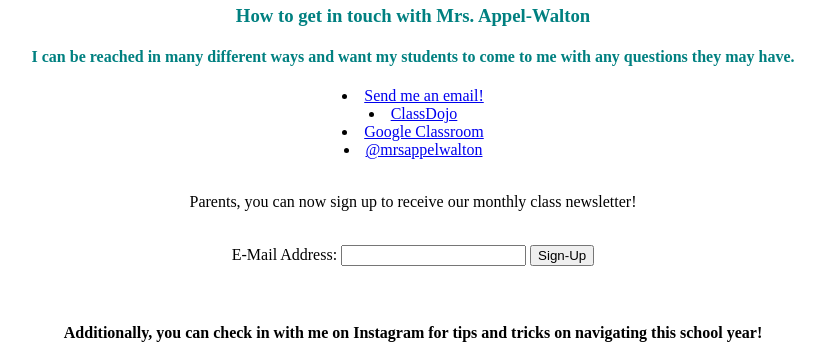
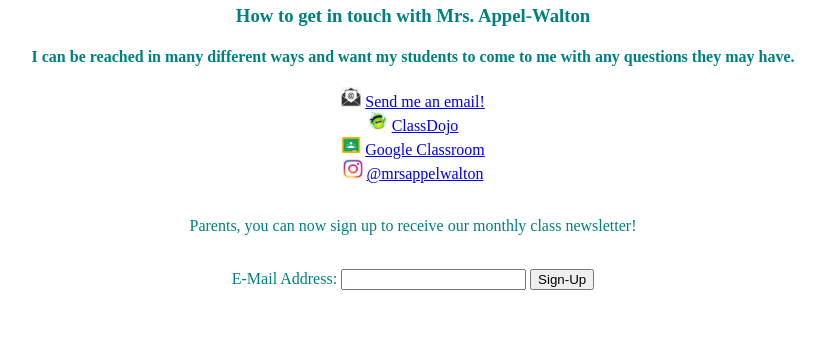
Before and after one commit to christaganz/christaganz, a plain HTML site: page contact.html in a window 1280 px wide. Shown: the part 62-407 px from the top of the page, without its empty margins (227-1052 px from the left). Drawn offline with Linux system fonts and the light colour scheme; a script that the page names is missing.

Commit message:
added icons and fixed contact list

```diff
--- a/contact.html
+++ b/contact.html
@@ -14,10 +14,10 @@
     </header>
     <main>
         <article>
-            <li><a href="#email">Send me an email!</a></li>
-            <li><a href="https://www.classdojo.com/" target="_blank">ClassDojo</a></li>
-            <li><a href="https://classroom.google.com/" target="_blank">Google Classroom</a></li>
-            <li><a href="https://www.instagram.com/mrsappelwalton/" target="blank">@mrsappelwalton</a></li>
+            <img src="img/email2.png" width="20px" height="20px"> <a href="#email">Send me an email!</a><br>
+            <img src="img/classdojo2.jpeg" width="20px" height="20px"> <a href="https://www.classdojo.com/" target="_blank">ClassDojo</a><br>
+            <img src="img/gclassroom.png" width="20px" height="20px"> <a href="https://classroom.google.com/" target="_blank">Google Classroom</a><br>
+            <img src="img/lilig.png" width="20px" height="20px"> <a href="https://www.instagram.com/mrsappelwalton/" target="blank">@mrsappelwalton</a><br>
             <br>
             <p>Parents, you can now sign up to receive our monthly class newsletter!</p>
             <br>
--- a/style3.css
+++ b/style3.css
@@ -3,11 +3,9 @@ color: teal;
 text-align: center;
 }
 article {
+    color: teal;
     text-align: center;
 }
-section {
-    float: center;
+p {
+    text-align: center;
 }
-blockquote {
-    float: center;
-}
```
Also changed, not shown: img/classdojo2.jpeg (added), img/email2.png (added), img/gclassroom.png (added), img/iglogo.png (deleted), img/lilig.png (added).
